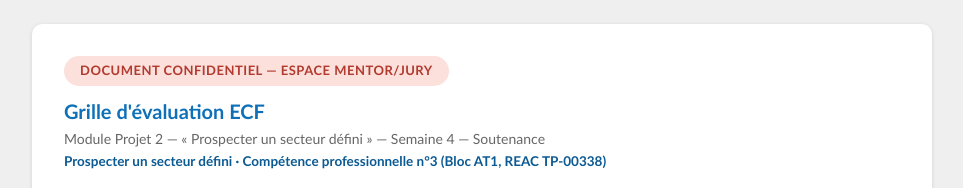
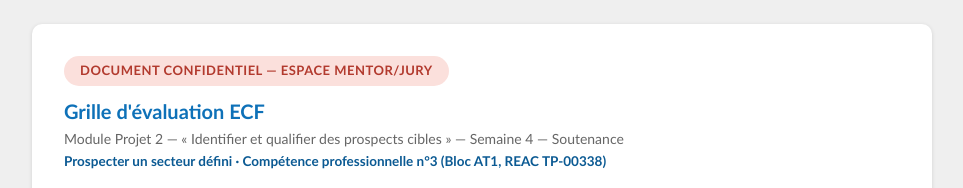
Before and after one commit to edeauxcom-dev/ECF_NTC_FOAD, a plain HTML site: page Grille_ECF_Module2_S4_Remplissable.html in a window 1280 px wide. Shown: the top 188 px of the page, without its empty margins (158-1121 px from the left). Drawn offline with Linux system fonts and the light colour scheme.

Commit message:
Add files via upload

```diff
--- a/Grille_ECF_Module2_S4_Remplissable.html
+++ b/Grille_ECF_Module2_S4_Remplissable.html
@@ -166,7 +166,7 @@
   <div class="sheet">
     <span class="badge">DOCUMENT CONFIDENTIEL — ESPACE MENTOR/JURY</span>
     <h1>Grille d'évaluation ECF</h1>
-    <p class="subtitle">Module Projet 2 — « Prospecter un secteur défini » — Semaine 4 — Soutenance</p>
+    <p class="subtitle">Module Projet 2 — « Identifier et qualifier des prospects cibles » — Semaine 4 — Soutenance</p>
     <p class="competence">Prospecter un secteur défini · Compétence professionnelle n°3 (Bloc AT1, REAC TP-00338)</p>
 
     <div class="toolbar">
```
